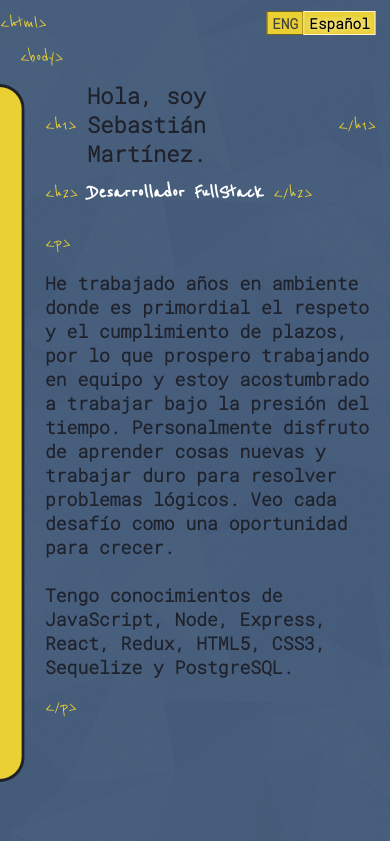
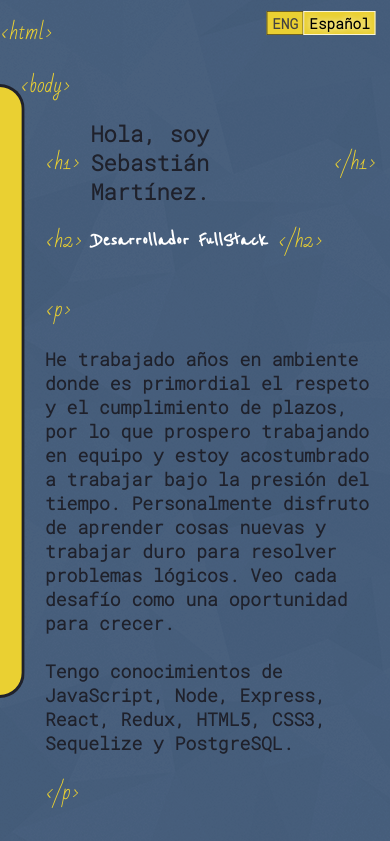
Before and after one commit to sebMar92/portfolio, a React (Create React App) app: page / in a window 390 px wide. Shown: the top 841 px of the page. Built offline with nearby package versions, Linux system fonts and the light colour scheme; the HTML template or start-up script is replaced by a standard one.

Commit message:
font changes

```diff
--- a/public/index.html
+++ b/public/index.html
@@ -5,9 +5,10 @@
     <link rel="preconnect" href="https://fonts.googleapis.com" />
     <link rel="preconnect" href="https://fonts.gstatic.com" crossorigin />
     <link
-      href="https://fonts.googleapis.com/css2?family=Kanit:wght@200&family=Patrick+Hand&family=Reenie+Beanie&family=Roboto&family=Roboto+Mono:wght@300&display=swap"
+      href="https://fonts.googleapis.com/css2?family=Bad+Script&family=Comic+Neue:wght@300&family=Reenie+Beanie&family=Roboto&family=Roboto+Mono:wght@300&display=swap"
       rel="stylesheet"
     />
+
     <link rel="shortcut icon" type="image/x-icon" href="images/favicon.ico" />
     <link rel="icon" type="image/x-icon" href="images/favicon.ico" />
 
--- a/src/App.css
+++ b/src/App.css
@@ -17,6 +17,8 @@ body {
 
 .tags {
   font-family: 'Reenie Beanie', cursive;
+  font-family: 'Bad Script', cursive;
+  font-size: 25px;
   font-weight: 100;
   color: rgb(234, 208, 50);
 }
@@ -26,6 +28,8 @@ body {
 @media (max-width: 1024px) {
   .tags {
     font-family: 'Reenie Beanie', cursive;
+    font-family: 'Bad Script', cursive;
+    font-size: 25px;
     font-weight: 100;
     color: rgb(234, 208, 50);
     font-size: 20px;
--- a/src/components/home/home.jsx
+++ b/src/components/home/home.jsx
@@ -135,7 +135,7 @@ export default function Home() {
             enjoy doing, so I'm interested both in Back End and Front End job positions.
             <br />
             <br />
-            If you want to know more about me, or want to reach me about an open position,
+            If you wish to know more about me, or want to reach me about an open position,
             don't hesitate to contact me through any of these options!
           </p>
         ) : (
--- a/src/components/navbar/navbar.css
+++ b/src/components/navbar/navbar.css
@@ -46,7 +46,7 @@ h5 {
     left: 0;
     top: 10vh;
     width: 100px;
-    height: 80vh;
+    height: 70vh;
     display: flex;
     flex-direction: column;
     justify-content: space-around;
```
